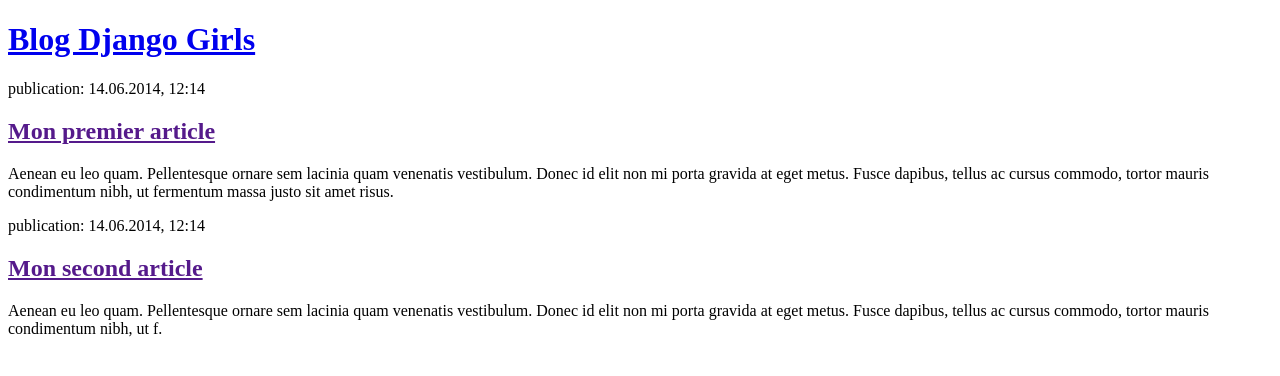
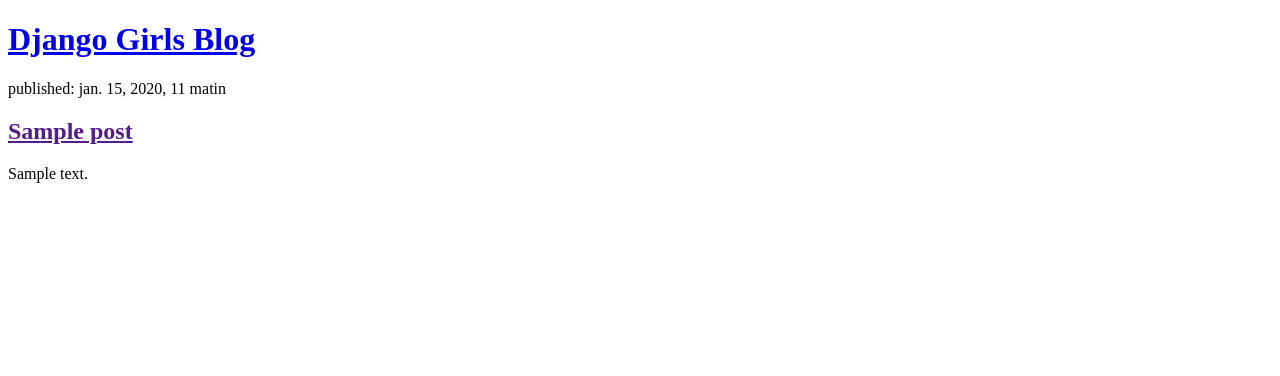
Before and after one commit to 28j1997/mon_premier_blog, a Django app: page / in a window 1280 px wide. Shown: the top 376 px of the page. Run offline with Django 3.2, Linux system fonts and the light colour scheme; tables that the repository leaves empty hold one stand-in row (values such as "Sample post").

Commit message:
Modification des templates to afficher les posts contenus dans la base de données.

```diff
--- a/blog/templates/blog/post_list.html
+++ b/blog/templates/blog/post_list.html
@@ -1,23 +1,12 @@
 <!DOCTYPE html>
-<html>
-    <head>
-        <title>Blog Django Girls</title>
-    </head>
-    <body>
-        <header>
-            <h1><a href="/">Blog Django Girls</a></h1>
-        </header>
+<header>
+    <h1><a href="/">Django Girls Blog</a></h1>
+</header>
 
-        <article>
-            <time>publication: 14.06.2014, 12:14</time>
-            <h2><a href="">Mon premier article</a></h2>
-            <p>Aenean eu leo quam. Pellentesque ornare sem lacinia quam venenatis vestibulum. Donec id elit non mi porta gravida at eget metus. Fusce dapibus, tellus ac cursus commodo, tortor mauris condimentum nibh, ut fermentum massa justo sit amet risus.</p>
-        </article>
-
-        <article>
-            <time>publication: 14.06.2014, 12:14</time>
-            <h2><a href="">Mon second article</a></h2>
-            <p>Aenean eu leo quam. Pellentesque ornare sem lacinia quam venenatis vestibulum. Donec id elit non mi porta gravida at eget metus. Fusce dapibus, tellus ac cursus commodo, tortor mauris condimentum nibh, ut f.</p>
-        </article>
-    </body>
-</html>
+{% for post in posts %}
+    <article>
+        <time>published: {{ post.published_date }}</time>
+        <h2><a href="">{{ post.title }}</a></h2>
+        <p>{{ post.text|linebreaksbr }}</p>
+    </article>
+{% endfor %}
--- a/blog/views.py
+++ b/blog/views.py
@@ -1,7 +1,10 @@
 from django.shortcuts import render
+from django.utils import timezone
+from .models import Post
 
 
 def post_list(request):
-    return render(request, 'blog/post_list.html', {})
+    posts = Post.objects.filter(published_date__lte=timezone.now()).order_by('published_date')
+    return render(request, 'blog/post_list.html', {'posts': posts})
 
 # Create your views here.
```
